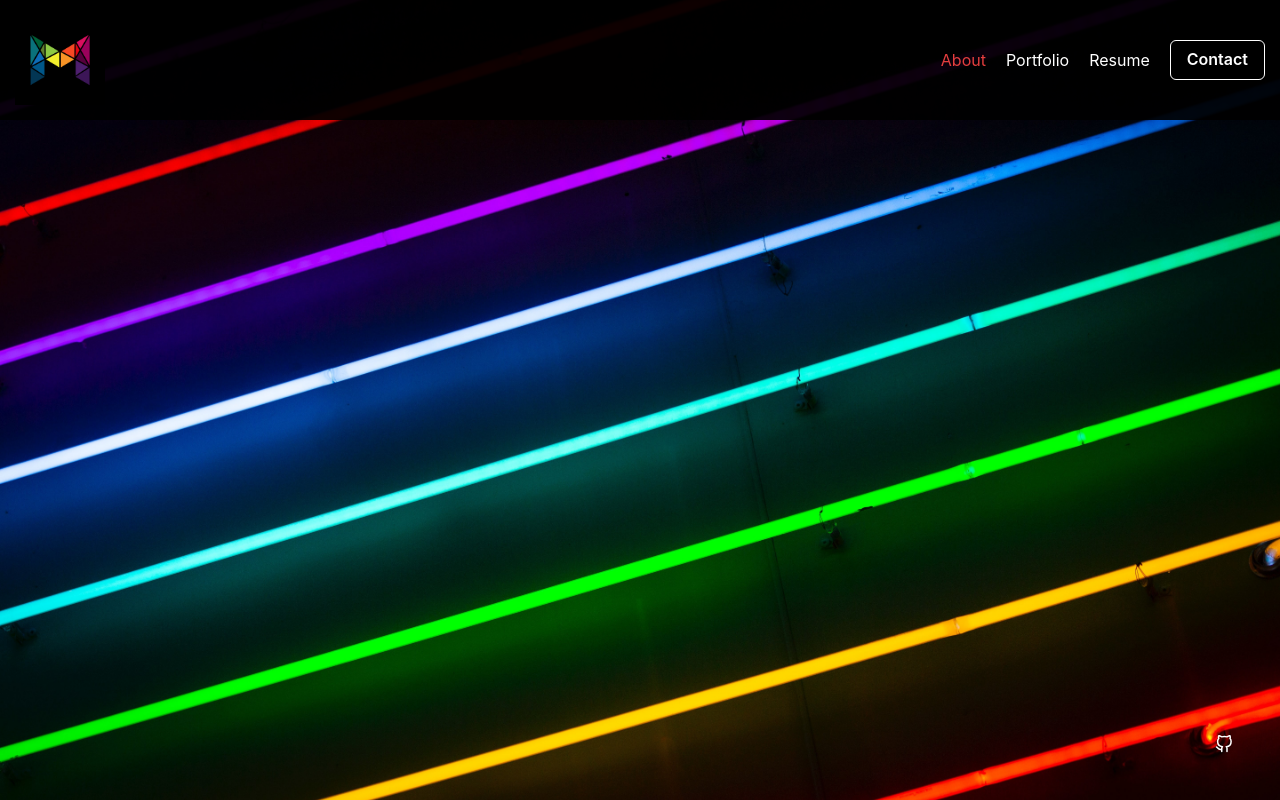
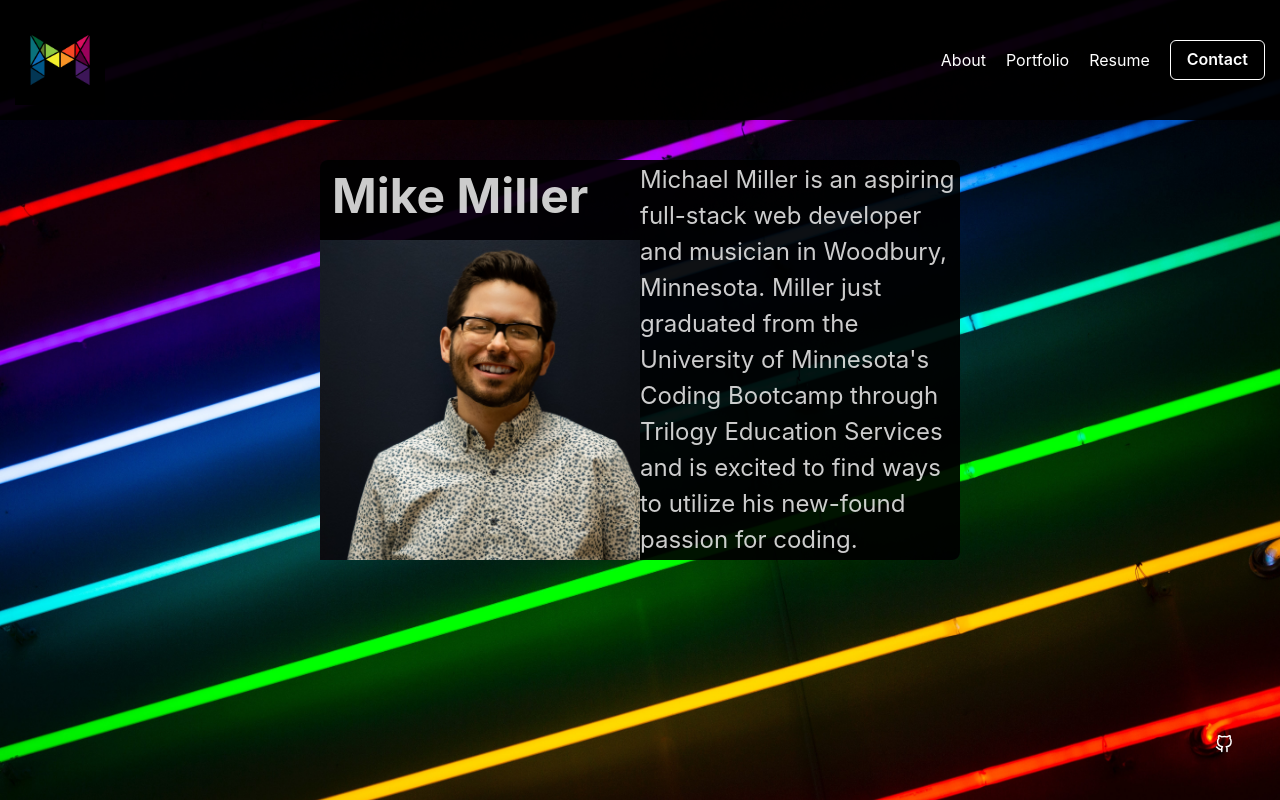
Before and after one commit to mimi5930/mike-miller-dev-port, a React (Create React App) app in the folder client/: page /about in a window 1280 px wide. Built offline with nearby package versions, Linux system fonts and the light colour scheme.

Commit message:
added logo and landing page

```diff
--- a/client/public/index.html
+++ b/client/public/index.html
@@ -2,7 +2,7 @@
 <html lang="en">
   <head>
     <meta charset="utf-8" />
-    <link rel="icon" href="%PUBLIC_URL%/favicon.ico" />
+    <link rel="icon" href="%PUBLIC_URL%/mike-logo.png" />
     <meta name="viewport" content="width=device-width, initial-scale=1" />
     <meta name="theme-color" content="#000000" />
     <meta
@@ -24,7 +24,7 @@
       work correctly both with client-side routing and a non-root public URL.
       Learn how to configure a non-root public URL by running `npm run build`.
     -->
-    <title>React App</title>
+    <title>Mike Miller</title>
   </head>
   <body>
     <noscript>You need to enable JavaScript to run this app.</noscript>
--- a/client/src/App.js
+++ b/client/src/App.js
@@ -4,6 +4,7 @@ import './App.css';
 
 import Header from './components/Header';
 import Socials from './components/Socials';
+import Homepage from './components/Homepage';
 import About from './components/About';
 import Portfolio from './components/Portfolio';
 
@@ -22,7 +23,8 @@ function App() {
       >
         <Header />
         <Routes>
-          <Route path="/" element={<About />} />
+          <Route path="/" element={<Homepage />} />
+          <Route path="about" element={<About />} />
           <Route path="portfolio" element={<Portfolio />} />
         </Routes>
         <Socials />
--- a/client/src/components/About/index.js
+++ b/client/src/components/About/index.js
@@ -21,6 +21,7 @@ const About = props => {
           </Heading>
           <Image
             src={require('../../img/mike.jpg')}
+            alt="Mike's headshot"
             objectFit="cover"
             height="400px"
           />
--- a/client/src/components/Header/index.js
+++ b/client/src/components/Header/index.js
@@ -5,10 +5,16 @@ import { useNavigate } from 'react-router-dom';
 const Header = props => {
   const navigate = useNavigate();
 
-  const [activeNav, setActiveNav] = useState('about');
+  const [activeNav, setActiveNav] = useState(null);
 
   const navClickHandler = event => {
-    setActiveNav(event.target.id);
+    let id = event.target.id;
+    if (id) {
+      setActiveNav(id);
+      document.title = `Mike Miller - ${
+        id.charAt(0).toUpperCase() + id.slice(1)
+      }`;
+    }
   };
 
   return (
@@ -21,12 +27,14 @@ const Header = props => {
         color="white"
       >
         <Image
+          id="about"
           cursor="pointer"
           boxSize="90px"
           src={require('../../img/mike-logo.png')}
           alt="Website logo"
           onClick={() => {
-            setActiveNav('about');
+            document.title = 'Mike Miller';
+            setActiveNav(null);
             navigate('/');
           }}
         />
@@ -39,7 +47,7 @@ const Header = props => {
             id="about"
             mr="5"
             color={activeNav === 'about' && 'red.500'}
-            onClick={() => navigate('/')}
+            onClick={() => navigate('/about')}
           >
             About
           </Link>
--- /dev/null
+++ b/client/src/components/Homepage/index.js
@@ -0,0 +1,11 @@
+import React from 'react';
+
+const Homepage = props => {
+  return (
+    <>
+      <></>
+    </>
+  );
+};
+
+export default Homepage;
```
Also changed, not shown: client/public/mike-logo.png (added).
